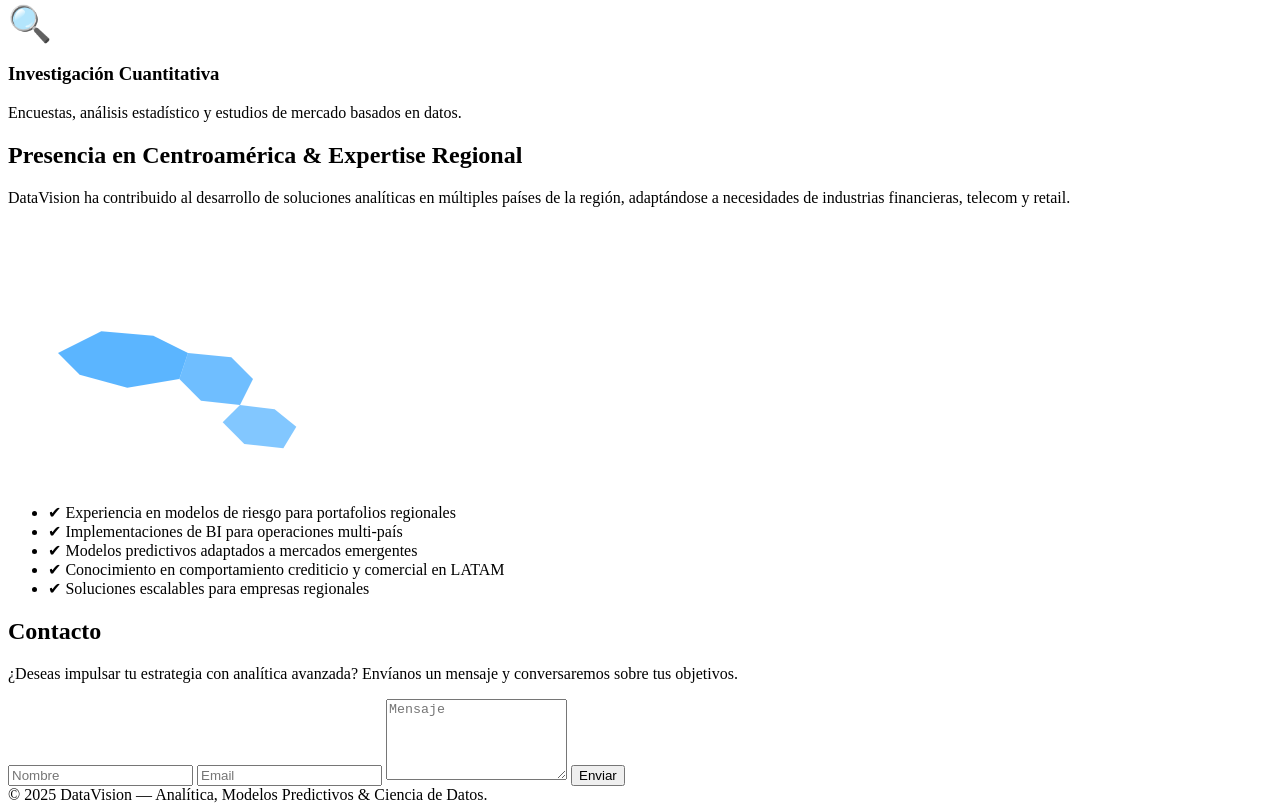
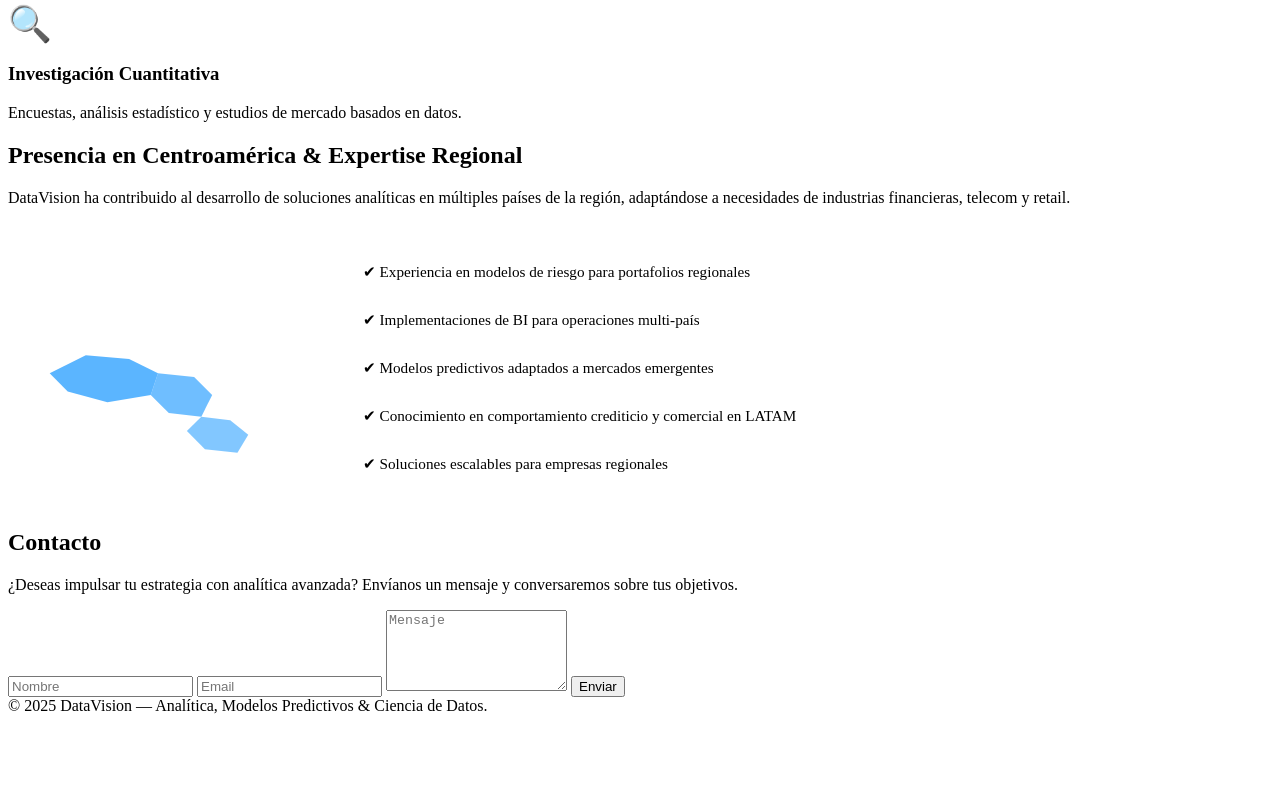
Before and after one commit to ramonescobar/OurData.github.io, a plain HTML site: page index.html in a window 1280 px wide. Shown: the part 2132-2944 px from the top of the page. After the commit the page ends 2855 px from the top, so only its background shows below. Drawn offline with Linux system fonts and the light colour scheme.

Commit message:
Update styles.css

```diff
--- a/styles.css
+++ b/styles.css
@@ -31,3 +31,29 @@
   border-radius: 12px;
   border-left: 4px solid var(--primary);
 }
+/* MAPA REGIONAL */
+.map-container {
+  display: flex;
+  gap: 40px;
+  align-items: center;
+  margin-top: 30px;
+  flex-wrap: wrap;
+}
+
+.map-svg {
+  width: 300px;
+  height: auto;
+}
+
+.map-details {
+  list-style: none;
+  padding: 0;
+}
+
+.map-details li {
+  margin-bottom: 10px;
+  background: var(--card);
+  padding: 10px 15px;
+  border-radius: 8px;
+  font-size: 0.95rem;
+}
```
